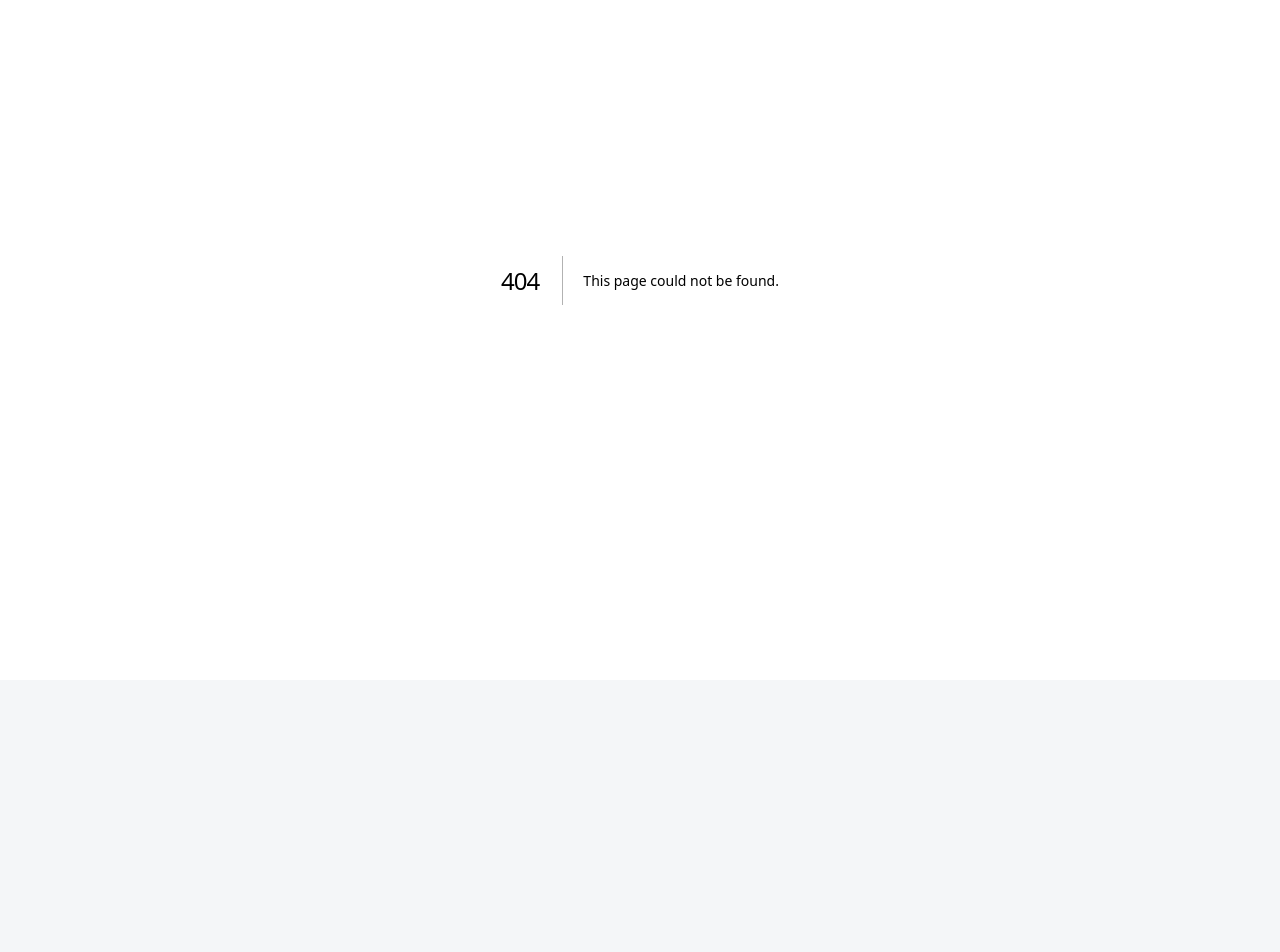
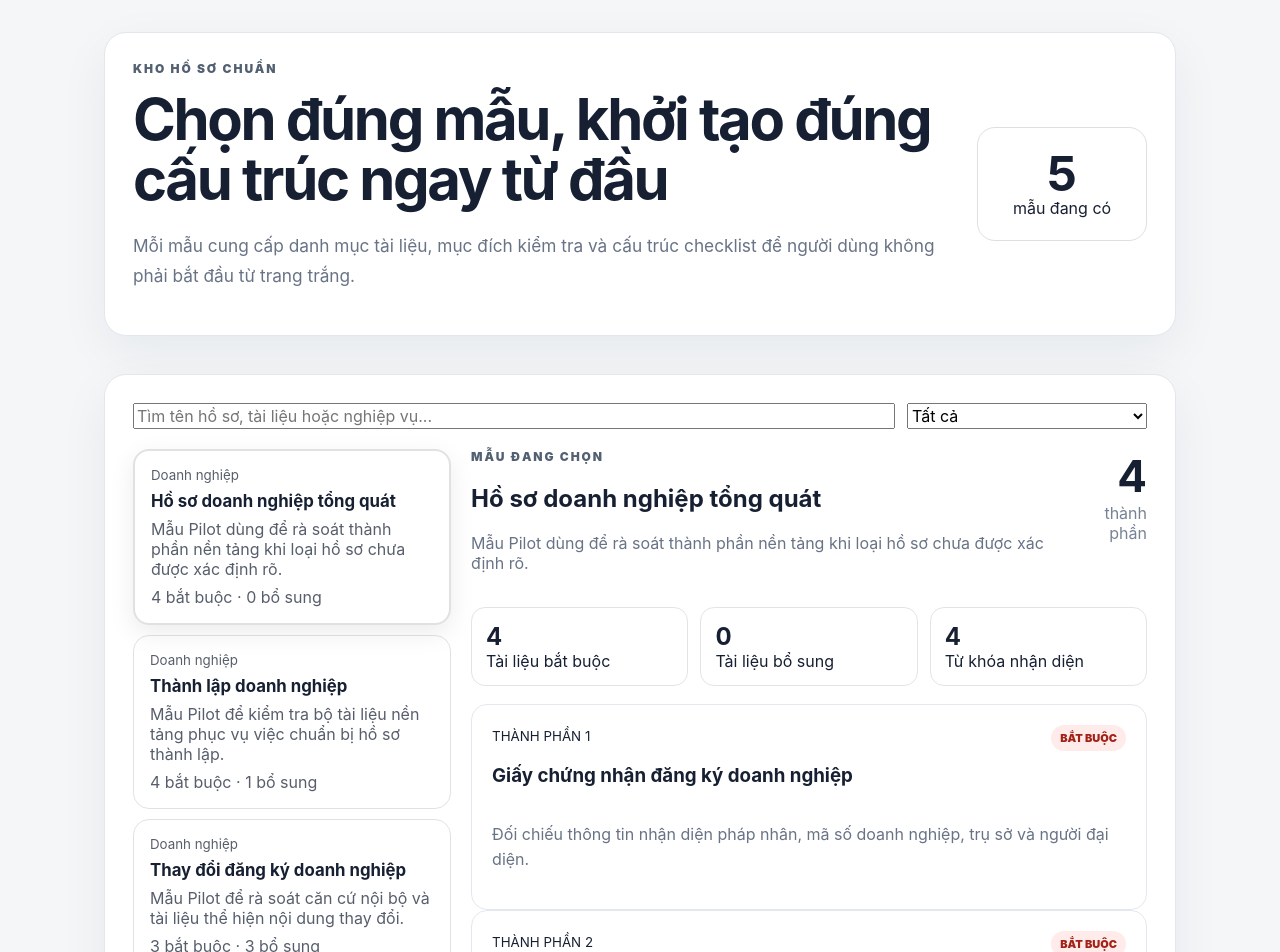
Before and after one commit to tienhqprime-hub/htl-ho-so-chuan, a Next.js app: page /kho-ho-so-chuan in a window 1280 px wide. Before the commit this address had no page. Shown: the part 120-1072 px from the top of the page. Before the commit the page ends 800 px from the top, so only its background shows below. Built offline with nearby package versions, Linux system fonts and the light colour scheme.

Commit message:
feat: add standard dossier library

```diff
--- /dev/null
+++ b/app/kho-ho-so-chuan/page.tsx
@@ -0,0 +1,174 @@
+'use client';
+
+import Link from 'next/link';
+import { useMemo, useState } from 'react';
+import {
+  DOSSIER_RULE_TEMPLATES,
+  GENERAL_DOSSIER_TEMPLATE,
+  DossierRuleTemplate,
+  normalizeRuleText,
+} from '../../lib/dossier-rules';
+
+const allTemplates = [GENERAL_DOSSIER_TEMPLATE, ...DOSSIER_RULE_TEMPLATES];
+
+function templateGroup(template: DossierRuleTemplate) {
+  if (template.id.includes('contract')) return 'Hợp đồng';
+  if (template.id.includes('internal')) return 'Quản trị nội bộ';
+  if (template.id.includes('business')) return 'Doanh nghiệp';
+  return 'Tổng quát';
+}
+
+function buildCreateUrl(template: DossierRuleTemplate) {
+  const query = new URLSearchParams({ category: template.name });
+  return `/ho-so?${query.toString()}`;
+}
+
+export default function StandardDossierLibraryPage() {
+  const [query, setQuery] = useState('');
+  const [group, setGroup] = useState('Tất cả');
+  const [selectedId, setSelectedId] = useState(allTemplates[0].id);
+
+  const groups = useMemo(() => ['Tất cả', ...Array.from(new Set(allTemplates.map(templateGroup)))], []);
+  const filtered = useMemo(() => {
+    const normalized = normalizeRuleText(query);
+    return allTemplates.filter((template) => {
+      const text = normalizeRuleText(`${template.name} ${template.description} ${template.aliases.join(' ')} ${template.items.map((item) => item.name).join(' ')}`);
+      return (!normalized || text.includes(normalized)) && (group === 'Tất cả' || templateGroup(template) === group);
+    });
+  }, [query, group]);
+
+  const selected = allTemplates.find((template) => template.id === selectedId) || filtered[0] || allTemplates[0];
+  const requiredCount = selected.items.filter((item) => item.required).length;
+  const optionalCount = selected.items.length - requiredCount;
+
+  return (
+    <main className="shell">
+      <header className="topbar">
+        <div>
+          <Link className="brand" href="/">HTL HỒ SƠ CHUẨN</Link>
+          <div className="tagline">Thư viện mẫu hồ sơ và checklist chuẩn</div>
+        </div>
+        <div className="actions">
+          <Link className="primary secondary" href="/dashboard">Dashboard</Link>
+          <Link className="primary secondary" href="/ho-so">Danh sách hồ sơ</Link>
+        </div>
+      </header>
+
+      <section className="panel libraryHero">
+        <div>
+          <div className="eyebrow">KHO HỒ SƠ CHUẨN</div>
+          <h1>Chọn đúng mẫu, khởi tạo đúng cấu trúc ngay từ đầu</h1>
+          <p className="leadResult muted">Mỗi mẫu cung cấp danh mục tài liệu, mục đích kiểm tra và cấu trúc checklist để người dùng không phải bắt đầu từ trang trắng.</p>
+        </div>
+        <div className="heroMetric"><strong>{allTemplates.length}</strong><span>mẫu đang có</span></div>
+      </section>
+
+      <section className="panel">
+        <div className="libraryToolbar">
+          <input value={query} onChange={(event) => setQuery(event.target.value)} placeholder="Tìm tên hồ sơ, tài liệu hoặc nghiệp vụ..." />
+          <select value={group} onChange={(event) => setGroup(event.target.value)}>
+            {groups.map((value) => <option key={value}>{value}</option>)}
+          </select>
+        </div>
+
+        <div className="libraryLayout">
+          <div className="templateList">
+            {!filtered.length && <div className="emptyState">Không tìm thấy mẫu phù hợp.</div>}
+            {filtered.map((template) => {
+              const required = template.items.filter((item) => item.required).length;
+              return (
+                <button
+                  className={`templateCard ${selected.id === template.id ? 'active' : ''}`}
+                  key={template.id}
+                  type="button"
+                  onClick={() => setSelectedId(template.id)}
+                >
+                  <small>{templateGroup(template)}</small>
+                  <strong>{template.name}</strong>
+                  <span>{template.description}</span>
+                  <footer>{required} bắt buộc · {template.items.length - required} bổ sung</footer>
+                </button>
+              );
+            })}
+          </div>
+
+          <article className="templateDetail">
+            <div className="resultHead">
+              <div>
+                <div className="eyebrow">MẪU ĐANG CHỌN</div>
+                <h2>{selected.name}</h2>
+                <p className="muted">{selected.description}</p>
+              </div>
+              <div className="score"><strong>{selected.items.length}</strong><span>thành phần</span></div>
+            </div>
+
+            <div className="metricMiniGrid">
+              <div><strong>{requiredCount}</strong><span>Tài liệu bắt buộc</span></div>
+              <div><strong>{optionalCount}</strong><span>Tài liệu bổ sung</span></div>
+              <div><strong>{selected.aliases.length}</strong><span>Từ khóa nhận diện</span></div>
+            </div>
+
+            <div className="historyList">
+              {selected.items.map((item, index) => (
+                <section className="finding" key={item.name}>
+                  <div className="resultHead">
+                    <div>
+                      <small>THÀNH PHẦN {index + 1}</small>
+                      <h3>{item.name}</h3>
+                    </div>
+                    <span className={`badge ${item.required ? 'cao' : 'thông-tin'}`}>{item.required ? 'BẮT BUỘC' : 'BỔ SUNG'}</span>
+                  </div>
+                  <p>{item.purpose}</p>
+                </section>
+              ))}
+            </div>
+
+            <div className="notice">
+              <h3>Nguyên tắc sử dụng</h3>
+              <p>Mẫu này là khung nghiệp vụ ban đầu. Người xử lý vẫn cần đối chiếu quy định, yêu cầu của cơ quan hoặc đối tác và tình huống thực tế trước khi kết luận hồ sơ đã đầy đủ hoặc hợp lệ.</p>
+            </div>
+
+            <div className="actions">
+              <Link className="primary" href={buildCreateUrl(selected)}>Dùng mẫu này để tạo hồ sơ</Link>
+              <span className="muted">Checklist sẽ được sinh tự động theo loại hồ sơ đã chọn.</span>
+            </div>
+          </article>
+        </div>
+      </section>
+
+      <section className="panel">
+        <div className="finding">
+          <h3>Kết luận cho người sử dụng</h3>
+          <p>Kho Hồ sơ Chuẩn giúp chuẩn hóa bước khởi tạo và giảm nguy cơ bỏ sót thành phần. Đây chưa phải là kết luận pháp lý tự động; mọi mẫu cần được cập nhật khi quy định hoặc yêu cầu nghiệp vụ thay đổi.</p>
+        </div>
+      </section>
+
+      <style jsx>{`
+        .libraryHero { display: flex; justify-content: space-between; align-items: center; gap: 28px; }
+        .heroMetric { min-width: 170px; text-align: center; border: 1px solid rgba(120,120,120,.24); border-radius: 18px; padding: 22px; }
+        .heroMetric strong, .heroMetric span { display: block; }
+        .heroMetric strong { font-size: 3rem; line-height: 1; }
+        .libraryToolbar { display: grid; grid-template-columns: 1fr 240px; gap: 12px; margin-bottom: 20px; }
+        .libraryLayout { display: grid; grid-template-columns: minmax(260px, .8fr) minmax(0, 1.7fr); gap: 20px; align-items: start; }
+        .templateList { display: grid; gap: 10px; position: sticky; top: 18px; }
+        .templateCard { text-align: left; display: grid; gap: 8px; width: 100%; padding: 16px; border-radius: 16px; border: 1px solid rgba(120,120,120,.22); background: transparent; color: inherit; cursor: pointer; }
+        .templateCard:hover, .templateCard.active { border-width: 2px; box-shadow: 0 8px 26px rgba(0,0,0,.08); }
+        .templateCard strong { font-size: 1.05rem; }
+        .templateCard span, .templateCard footer, .templateCard small { opacity: .72; }
+        .templateDetail { min-width: 0; }
+        .metricMiniGrid { display: grid; grid-template-columns: repeat(3, minmax(0,1fr)); gap: 12px; margin: 18px 0; }
+        .metricMiniGrid div { border: 1px solid rgba(120,120,120,.2); border-radius: 14px; padding: 14px; }
+        .metricMiniGrid strong, .metricMiniGrid span { display: block; }
+        .metricMiniGrid strong { font-size: 1.5rem; }
+        @media (max-width: 900px) {
+          .libraryLayout { grid-template-columns: 1fr; }
+          .templateList { position: static; grid-template-columns: repeat(2, minmax(0,1fr)); }
+        }
+        @media (max-width: 640px) {
+          .libraryHero { flex-direction: column; align-items: stretch; }
+          .libraryToolbar, .templateList, .metricMiniGrid { grid-template-columns: 1fr; }
+        }
+      `}</style>
+    </main>
+  );
+}
```
